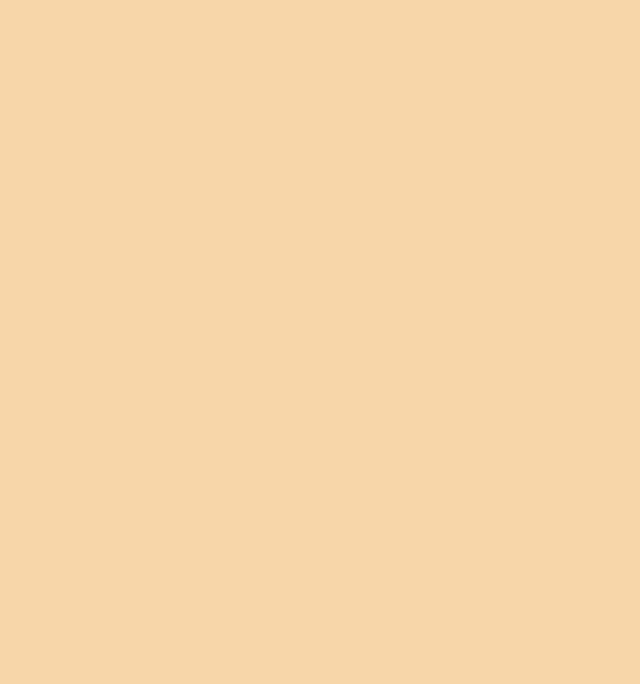
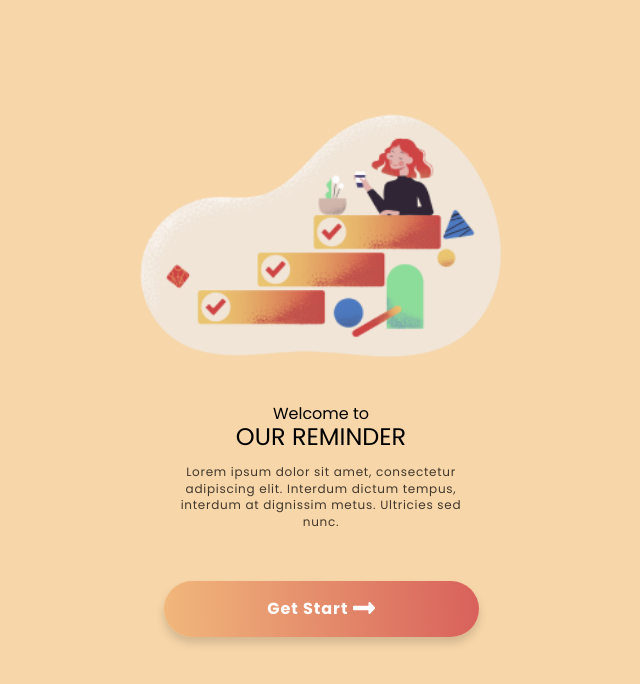
Before and after one commit to TamirBanay/to-do-list, a React (Create React App) app in the folder code/frontend/to-do-list/: page /home in a window 1280 px wide. Before the commit this address had no page. Shown: the top 684 px of the page, without its empty margins (319-959 px from the left). Built offline with nearby package versions, Linux system fonts and the light colour scheme.

Commit message:
create home page

```diff
--- a/code/frontend/to-do-list/src/App.js
+++ b/code/frontend/to-do-list/src/App.js
@@ -11,17 +11,22 @@ import {
 import Home from "./pages/home";
 import Login from "./pages/login/LoginPage";
 import Register from "./pages/register/RegisterPage";
+import Todo from "./pages/todo/TodoPage";
+import { _userIsLoggedIn, _currentUserId, _user } from "./services/atom";
+import { useRecoilState } from "recoil";
 
 function App() {
   let { userId } = useParams();
+  const [currentUserId, setCurrentUserId] = useRecoilState(_currentUserId);
 
   return (
     <div className="App">
       <Router>
         <Routes>
-          <Route path="/:currentUserId/home" element={<Home />} />
+          <Route path="/home" element={<Home />} />
           <Route path="/login" element={<Login />} />
           <Route path="/register" element={<Register />} />
+          <Route path="/:currentUserId/todo" element={<Todo />} />
 
           {/* Add other routes here */}
         </Routes>
--- a/code/frontend/to-do-list/src/pages/home.js
+++ b/code/frontend/to-do-list/src/pages/home.js
@@ -1,10 +1,42 @@
 import React from "react";
+import logInImag from "../images/Done.png";
 
 function home() {
-  // Component code
+  const moveToRegister = () => {
+    window.location.href = "/register";
+  };
+
   return (
-    <div>
-      <h1>Hello, this is home!</h1>
+    <div className="home-main">
+      <div className="home-img">
+        <img src={logInImag} />
+      </div>
+      <div className="home-title">
+        Welcome to <br />
+        <span className="sec-home-title">OUR REMINDER</span>
+      </div>
+      <div className="home-text">
+        Lorem ipsum dolor sit amet, consectetur adipiscing elit. Interdum dictum
+        tempus, interdum at dignissim metus. Ultricies sed nunc.
+      </div>
+      <div className="home-button-div">
+        <button onClick={moveToRegister} className="home-button">
+          {" "}
+          Get Start {"  "}
+          <svg
+            xmlns="http://www.w3.org/2000/svg"
+            width="22"
+            height="12"
+            viewBox="0 0 22 12"
+            fill="none"
+          >
+            <path
+              d="M15.4167 3.82027H0.589285C0.263852 3.82027 0 4.11306 0 4.47418V7.52576C0 7.88688 0.263852 8.17967 0.589285 8.17967H15.4167V10.6895C15.4167 11.8547 16.6862 12.4382 17.4287 11.6143L21.6548 6.92477C22.1151 6.41401 22.1151 5.58594 21.6548 5.07524L17.4287 0.385667C16.6862 -0.438205 15.4167 0.145301 15.4167 1.31046V3.82027Z"
+              fill="white"
+            />
+          </svg>
+        </button>
+      </div>
     </div>
   );
 }
--- a/code/frontend/to-do-list/src/pages/login/LoginPage.js
+++ b/code/frontend/to-do-list/src/pages/login/LoginPage.js
@@ -38,7 +38,7 @@ function LoginPage() {
         setUserIsLoggedIn(true);
         setUser(data.payload);
         setCurrentUserId(data.payload.id);
-        navigate(`/${data.payload.id}/home`);
+        navigate(`/${data.payload.id}/todo`);
       });
   };
 
--- /dev/null
+++ b/code/frontend/to-do-list/src/pages/todo/TodoPage.js
@@ -0,0 +1,11 @@
+import React from "react";
+import "./todo.css";
+function Todo() {
+  return (
+    <div>
+      <h1>Hello, this is Todo!</h1>
+    </div>
+  );
+}
+
+export default Todo;
--- /dev/null
+++ b/code/frontend/to-do-list/src/pages/todo/todo.css
@@ -0,0 +1,60 @@
+.home-main {
+  display: flex;
+  flex-direction: column;
+  align-items: center;
+}
+.home-img img {
+  width: 371px;
+  height: 278px;
+  flex-shrink: 0;
+  padding: 100px 2px 10px;
+}
+.home-title {
+  color: #000;
+  text-align: center;
+  font-family: Poppins;
+  font-size: 16px;
+  font-style: normal;
+  font-weight: 400;
+  line-height: 115.688%; /* 18.51px */
+  padding: 13px;
+}
+.sec-home-title {
+  color: #000;
+  font-family: Poppins;
+  font-size: 24px;
+  font-style: normal;
+  font-weight: 400;
+  line-height: 115.688%;
+}
+.home-text {
+  width: 281px;
+  color: rgba(0, 0, 0, 0.74);
+  text-align: center;
+  font-family: Poppins;
+  font-size: 12px;
+  font-style: normal;
+  font-weight: 400;
+  line-height: 139.188%; /* 16.703px */
+  letter-spacing: 0.72px;
+}
+.home-button-div {
+  padding-top: 50px;
+}
+.home-button {
+  width: 315px;
+  height: 56px;
+  flex-shrink: 0;
+  border-radius: 50px;
+  background: linear-gradient(268deg, #d8605b -0.89%, #f4c27f 112.29%);
+  box-shadow: 0px 6px 10px 0px rgba(0, 0, 0, 0.15);
+  color: #fff;
+  text-align: center;
+  font-family: Poppins;
+  font-size: 16px;
+  font-style: normal;
+  font-weight: 700;
+  line-height: 139.188%; /* 22.27px */
+  letter-spacing: 0.96px;
+  border: 0px;
+}
```
